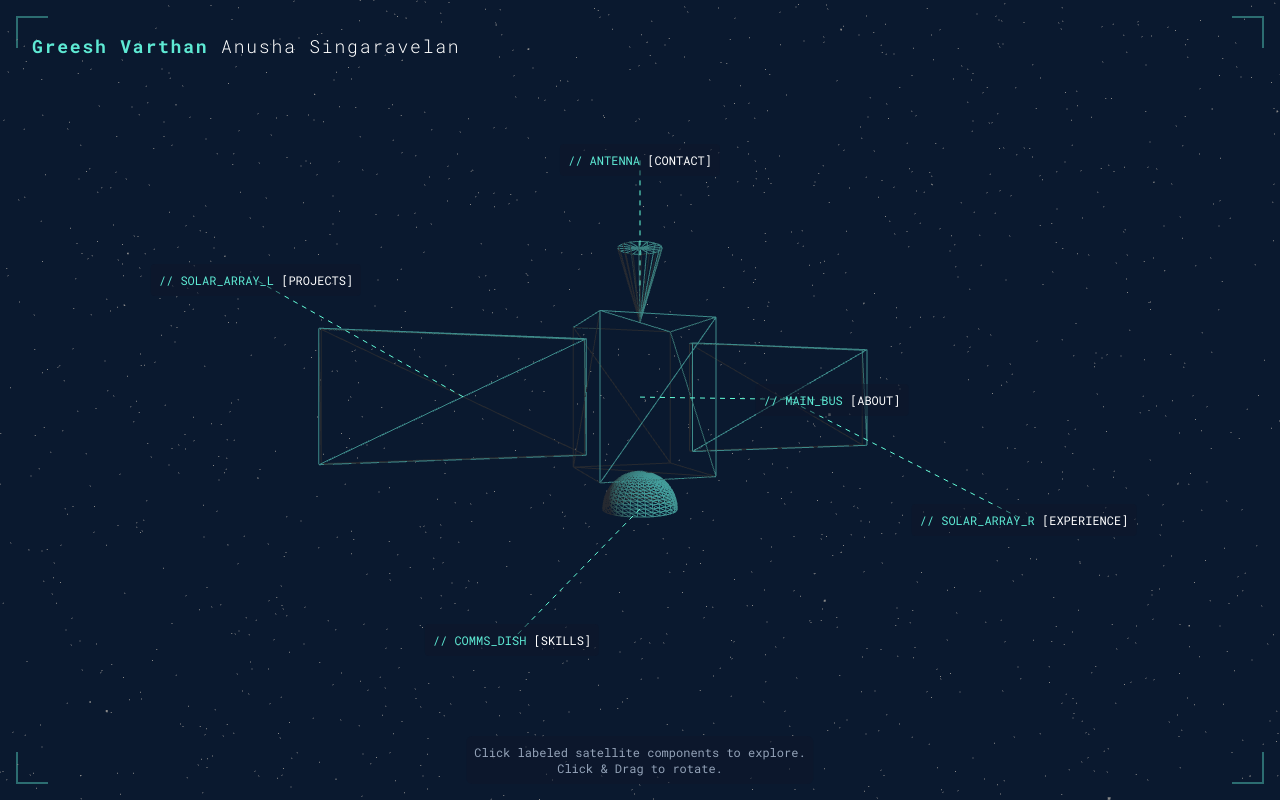
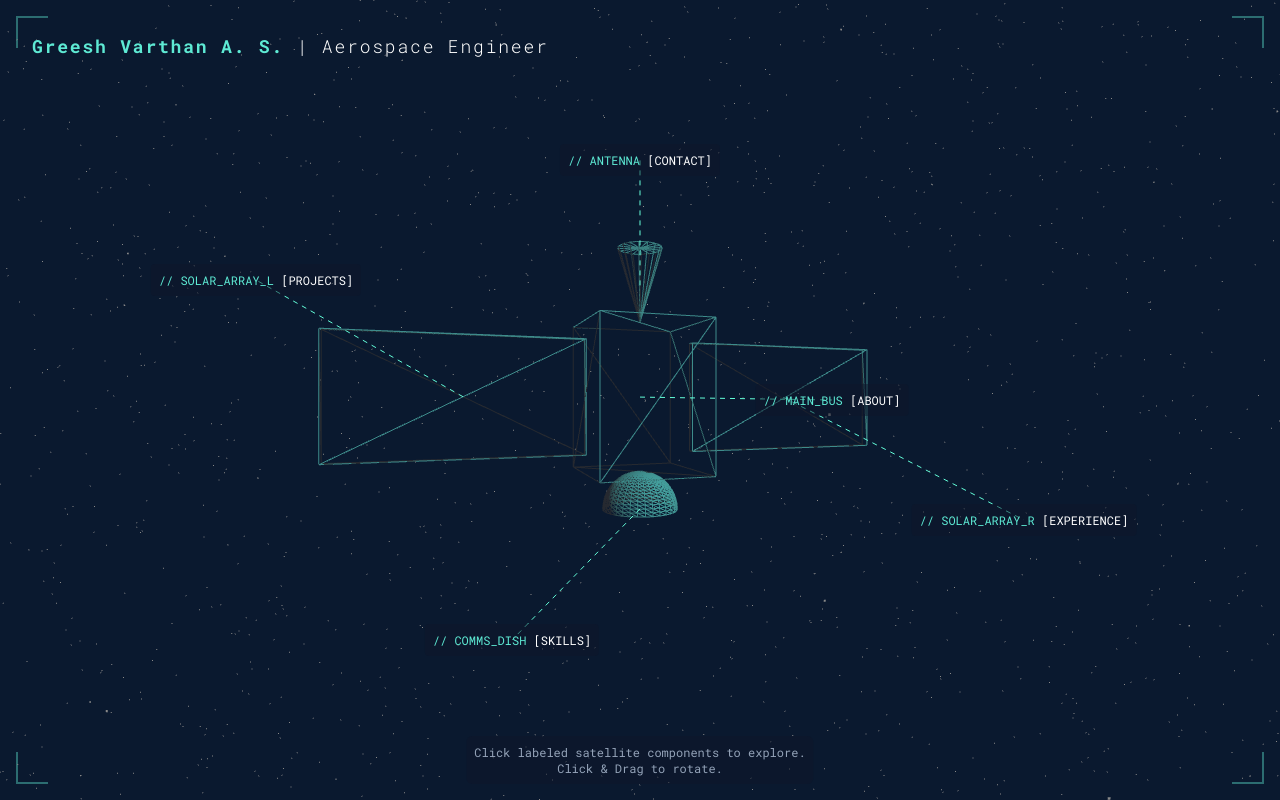
Before and after one commit to SamriddhiS2/greeshvarthan_portfolio, a React (Create React App) app in the folder app/: page / in a window 1280 px wide. Built offline with nearby package versions, Linux system fonts and the light colour scheme; the HTML template or start-up script is replaced by a standard one.

Commit message:
Fixed name

```diff
--- a/app/src/App.js
+++ b/app/src/App.js
@@ -40,7 +40,7 @@ export default function App() {
           <>
             <header className="fixed top-0 left-0 w-full p-4 md:p-8 z-10 pointer-events-none">
               <div className="text-lg font-bold text-teal-300 tracking-widest">
-                Greesh Varthan <span className="font-light text-white">Anusha Singaravelan</span>
+                Greesh Varthan A. S. <span className="font-light text-white">| Aerospace Engineer</span>
               </div>
             </header>
             <div className="absolute top-0 left-0 w-full h-full">
```
